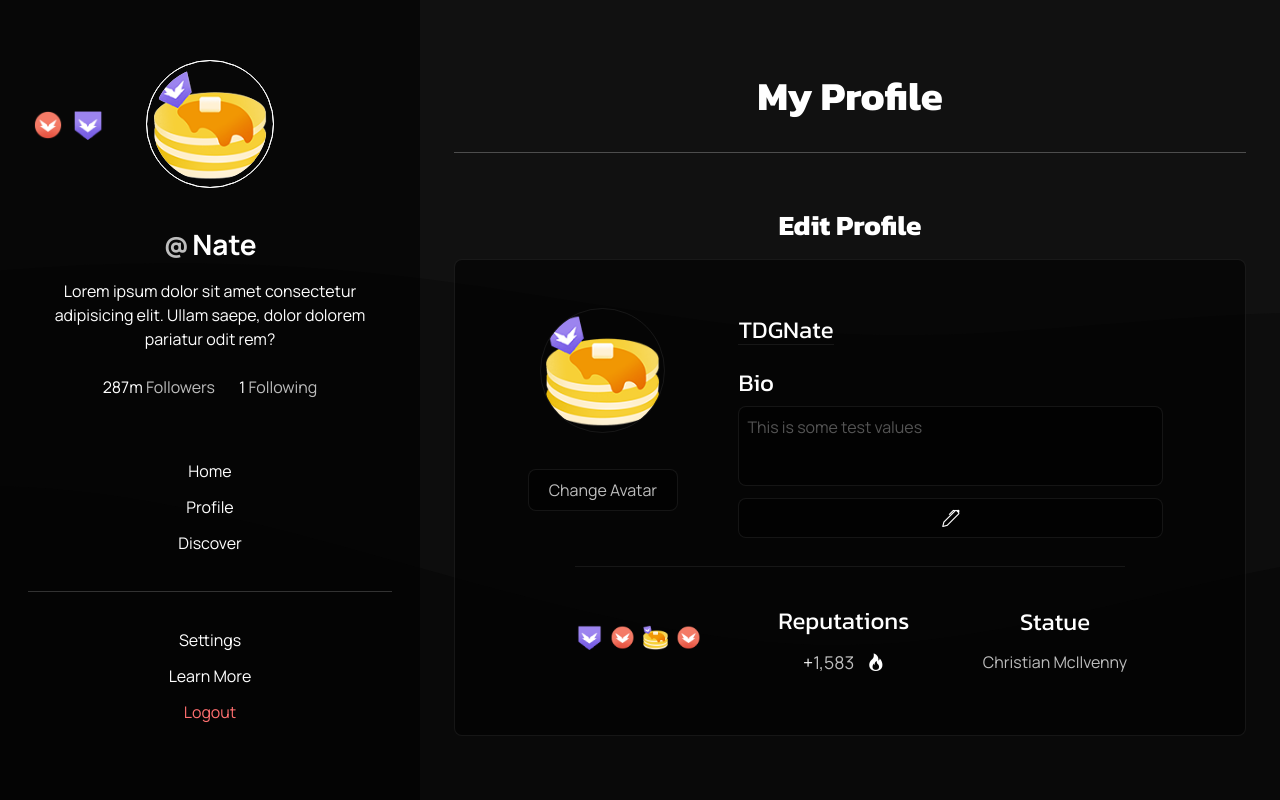
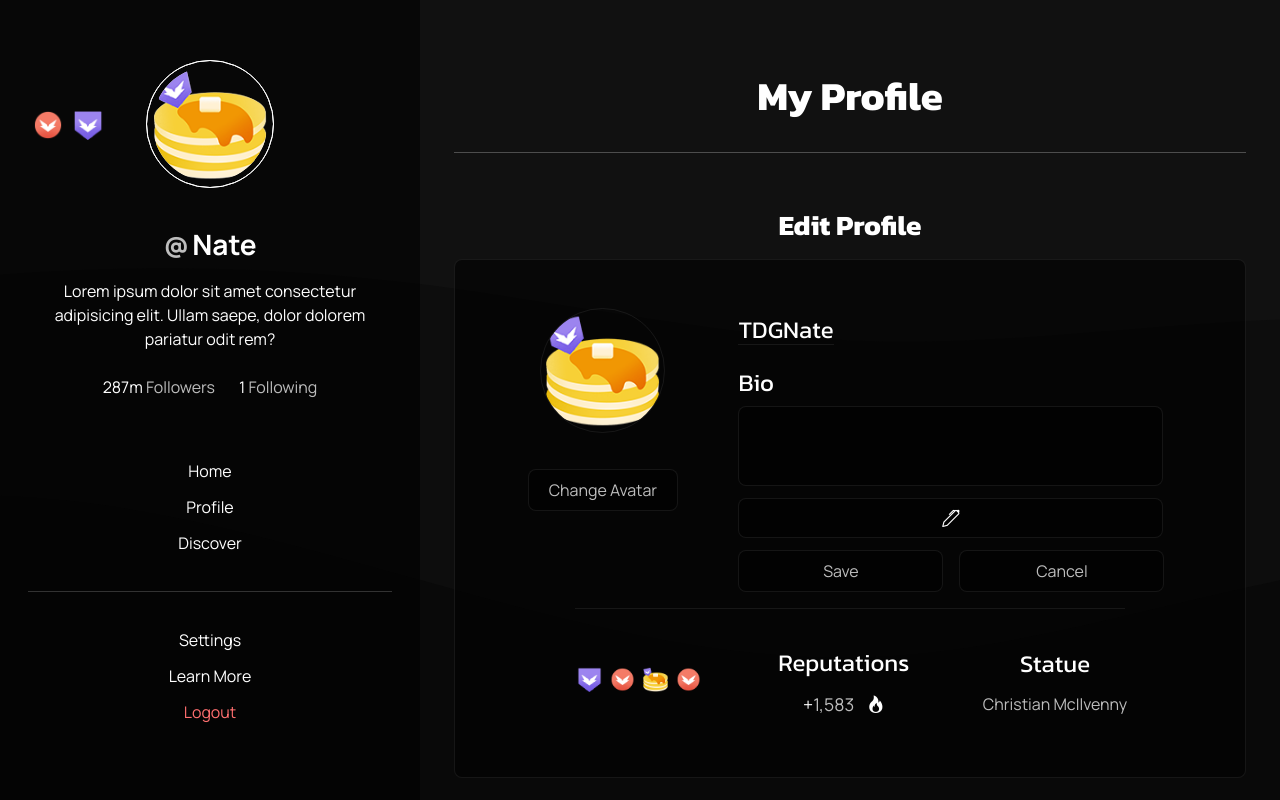
Before and after one commit to TDG-Org/Statue-Status, a React (Create React App) app in the folder client/: page /profile in a window 1280 px wide. Shown: the top 800 px of the page. Built offline with nearby package versions, Linux system fonts and the light colour scheme.

Commit message:
added save and cancel button for editing profile about input

```diff
--- a/client/src/components/EditProfile.jsx
+++ b/client/src/components/EditProfile.jsx
@@ -75,8 +75,40 @@ const EditProfile = () => {
             {/* Bio  */}
             <div className="profile-sect-bio">
               <h4 id="bioTitle">Bio</h4>
-              <textarea type="text" className="bio-input" value="This is some test values" disabled></textarea>
-              <button className="edit-bio-btn"><i className="bi bi-pen"></i></button>
+                <textarea
+                  type="text"
+                  className="bio-input"
+                  defaultValue={editProfileAbout}
+                  disabled={editProfileAboutActive ? false : true}
+                  ref={ProfileAboutRef}
+                  onChange={handleProfileAboutInputChange}
+                ></textarea>
+
+              {/* Edit button  */}
+                <button
+                  className="edit-bio-btn"
+                ><i className="bi bi-pen"></i>
+                </button>
+
+                {/* The Save and Cancel Buttons  */}
+                <div className="profile-bio-about-btns">
+
+                  {/* Save button  */}
+                  <button
+                    className="profile-bio-save"
+                  >
+                    Save
+                  </button>
+
+                  {/* Cancel button  */}
+                  <button
+                    className="profile-bio-cancel"
+                  >
+                    Cancel
+                  </button>
+
+                </div>
+
             </div>
           </div>
         </div>
--- a/client/src/pages/Profile/ProfilePage.scss
+++ b/client/src/pages/Profile/ProfilePage.scss
@@ -119,6 +119,39 @@
               color: $light-clr;
               border: 1px solid $accent-clr;
               background-color: $low-dark-clr;
+            }
+          }
+
+          // The other editing buttons for bio
+          .profile-bio-about-btns {
+            gap: 1rem;
+            width: 100%;
+            display: flex;
+            flex-direction: row;
+            transition: all 300ms ease;
+
+            .profile-bio-save, .profile-bio-cancel {
+              width: 80%;
+              min-width: 50px;
+              max-width: 205px;
+              border-radius: 8px;
+              text-align: center;
+              color: $mid-light-clr;
+              padding: .5rem .35rem;
+              justify-content: center;
+              background: $mid-dark-clr;
+              border: 1px solid $low-dark-clr;
+              i {
+                color: $mid-light-clr;
+              }
+              &:hover {
+                color: $light-clr;
+                background: $low-dark-clr;
+                border: 1px solid $accent-clr;
+                i {
+                  color: $light-clr;
+                }
+              }
             }
           }
         }
```
Also changed, not shown: client/src/sass/components/ProfileStatue.scss (indentation only).
